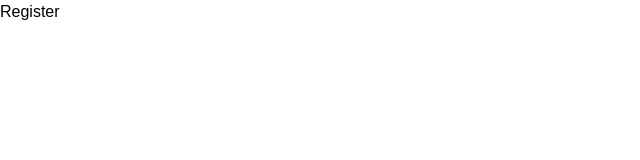
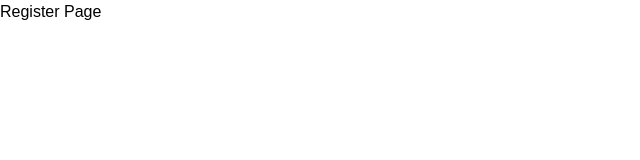
Before and after one commit to TobiasTac/fincheck, a React (Vite) app in the folder frontend/: page /register in a window 1280 px wide. Shown: the top 160 px of the page, without its empty margins (0-640 px from the left). Built offline with nearby package versions, Linux system fonts and the light colour scheme.

Commit message:
pages struct

```diff
--- a/frontend/src/Router/index.tsx
+++ b/frontend/src/Router/index.tsx
@@ -1,4 +1,7 @@
 import { BrowserRouter, Route, Routes } from 'react-router-dom';
+import { Dashboard } from '../view/pages/Dashboard';
+import { Login } from '../view/pages/Login';
+import { Register } from '../view/pages/Register';
 import { AuthGuard } from './AuthGuard';
 
 export function Router() {
@@ -6,12 +9,12 @@ export function Router() {
     <BrowserRouter>
       <Routes>
         <Route element={<AuthGuard isPrivate={false} />}>
-          <Route path="/login" element={<h1>Login</h1>} />
-          <Route path="/register" element={<h1>Register</h1>} />
+          <Route path="/login" element={<Login />} />
+          <Route path="/register" element={<Register />} />
         </Route>
 
         <Route element={<AuthGuard  isPrivate />}>
-          <Route path='/' element={<h1> Dashboard </h1>} />
+          <Route path='/' element={<Dashboard /> } />
         </Route>
       </Routes>
     </BrowserRouter>
--- /dev/null
+++ b/frontend/src/view/pages/Dashboard/index.tsx
@@ -0,0 +1,5 @@
+export function Dashboard() {
+  return (
+    <h1> Dashboard Page </h1>
+  )
+}
--- /dev/null
+++ b/frontend/src/view/pages/Login/index.tsx
@@ -0,0 +1,5 @@
+export function Login() {
+  return (
+    <h1> Login Page </h1>
+  )
+}
--- /dev/null
+++ b/frontend/src/view/pages/Register/index.tsx
@@ -0,0 +1,5 @@
+export function Register() {
+  return (
+    <h1> Register Page </h1>
+  )
+}
```
